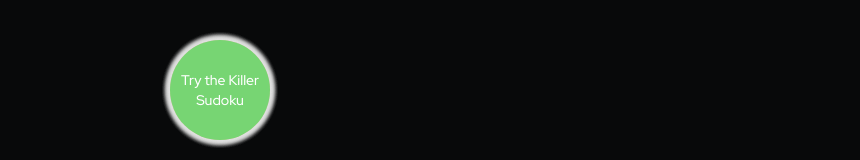
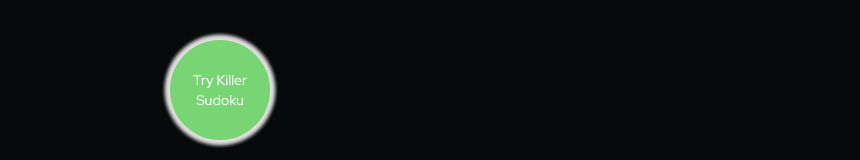
Before and after one commit to satyamsharan/project-ansikte, a Next.js app: page /playground in a window 1280 px wide. Shown: the part 450-610 px from the top of the page, without its empty margins (420-1280 px from the left). Built offline with nearby package versions, Linux system fonts and the light colour scheme.

Commit message:
Changed small texts

```diff
--- a/app/playground/page.tsx
+++ b/app/playground/page.tsx
@@ -15,9 +15,9 @@ export default function Page() {
             </div>
             <PlaygroundItem accentColor={8} link="https://eyes.nasa.gov/apps/solar-system/#/home" title="Eyes on Solar System" linkTitle="Check out the website here ..." text="Embark on an awe-inspiring journey through our cosmos as you explore this meticulously crafted 3D model of the solar system. Immerse yourself in its breathtaking accuracy, with meticulously scaled orbits that bring the celestial dance of the planets to life. You can paly with the rotation rates and observe the current relative positions of these celestial bodies in real-time. It also offers a visual glimpses of some space missions such as 'Asteroid and Comet Missions'. Credits to NASA. "/>
             <PlaygroundItem accentColor={2} link="https://youtu.be/tuR5NI-bvu8?si=aqXN1NhQUPqctYuA" title="Dance of the π (Pi)" linkTitle="Check the video here ..." text="Dive into the captivating world of mathematics with an intricately designed visual representation that beautifully showcases the enigmatic nature of irrationality by the mathematical constant Pi. This stunning creation features two line segments, one rotating at a speed precisely π times faster than the other, resulting in truly astonishing patterns. Credit goes to the skilled creator of this video, Chirag Dudhat."/>
-            <PlaygroundItem accentColor={5} link="https://nextjs.org/docs" title="Try the Next.js framework" linkTitle="Checkout the features and documentation here ..." text="My experience with Next.js has been incredibly positive. Next.js, a versatile React framework designed for full-stack web application development, has proven to be a powerful tool in my web development arsenal. I leverage React Components for crafting dynamic user interfaces and harness the additional features and optimizations offered by Next.js to create web applications that are both efficient and feature-rich."/>
+            <PlaygroundItem accentColor={5} link="https://nextjs.org/docs" title="Try Next.js framework" linkTitle="Checkout the features and documentation here ..." text="My experience with Next.js has been incredibly positive. Next.js, a versatile React framework designed for full-stack web application development, has proven to be a powerful tool in my web development arsenal. I leverage React Components for crafting dynamic user interfaces and harness the additional features and optimizations offered by Next.js to create web applications that are both efficient and feature-rich."/>
             <PlaygroundItem accentColor={4} link="https://www.lonelyplanet.com/articles/best-treks-in-the-world" title="World's 10 Best Treks" text="Passion for the great outdoors runs deep within me, and the profound joy of embarking on extended hikes and immersive trails resonates at the core of my adventurous spirit. In recent months, I've wholeheartedly delved into the art of connecting with nature, honing my bushcraft skills, and forging a more profound bond with the wilderness. Here, I found a list of some of the most awe-inspiring trails that span the globe, each a masterpiece of nature's grandeur. It is my unwavering aspiration to embark on each of these remarkable journeys, fostering a profound connection with the natural world that fuels my soul. Credits to Joe Bindloss and the Lonely Planet"/>
-            <PlaygroundItem accentColor={3} link="https://sudoku.com/killer/hard/" title="Try the Killer Sudoku" linkTitle="Try the Killer Sudoku here ..." text="Puzzles have always captivated my interest, and recently, I've delved into the captivating world of Killer Sudoku. Killer Sudoku, a delightful numerical puzzle, is a close relative of the classic Sudoku. The challenging levels of Killer Sudoku adhere to the same set of rules as the others, with the key distinction being the scarcity of initial numbers on the grid. This unique feature elevates the difficulty and demands a more extended gameplay session to complete the grid. It's an ideal choice for enthusiasts seeking a fresh challenge beyond traditional Sudoku, ready to take their puzzle-solving skills to the next level."/>
+            <PlaygroundItem accentColor={3} link="https://sudoku.com/killer/hard/" title="Try Killer Sudoku" linkTitle="Try the Killer Sudoku here ..." text="Puzzles have always captivated my interest, and recently, I've delved into the captivating world of Killer Sudoku. Killer Sudoku, a delightful numerical puzzle, is a close relative of the classic Sudoku. The challenging levels of Killer Sudoku adhere to the same set of rules as the others, with the key distinction being the scarcity of initial numbers on the grid. This unique feature elevates the difficulty and demands a more extended gameplay session to complete the grid. It's an ideal choice for enthusiasts seeking a fresh challenge beyond traditional Sudoku, ready to take their puzzle-solving skills to the next level."/>
         </div>
     );
 }
```
